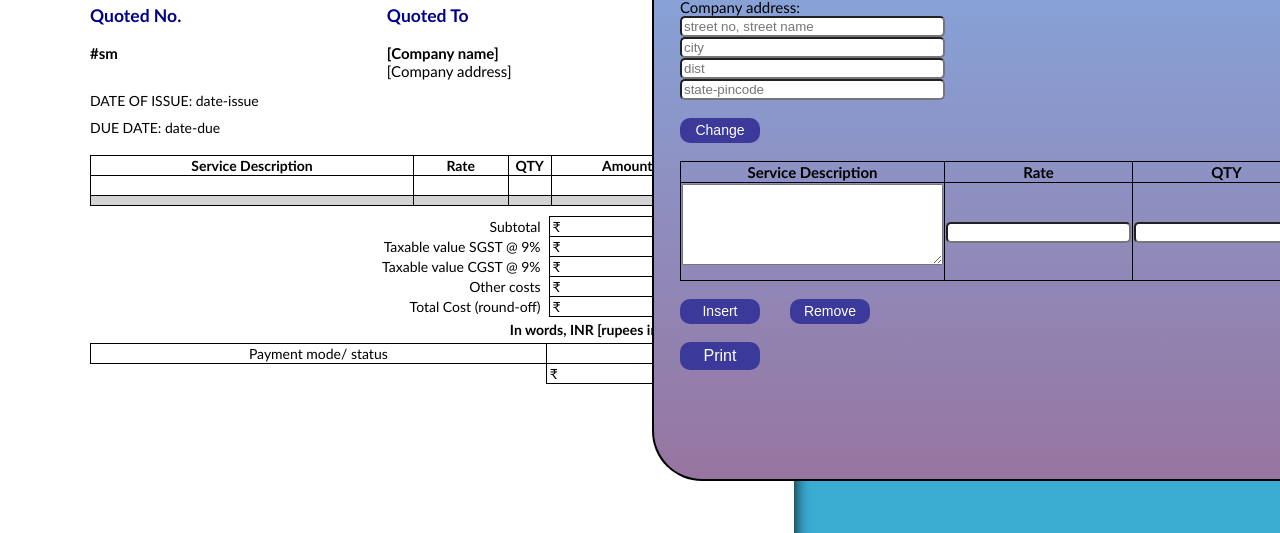
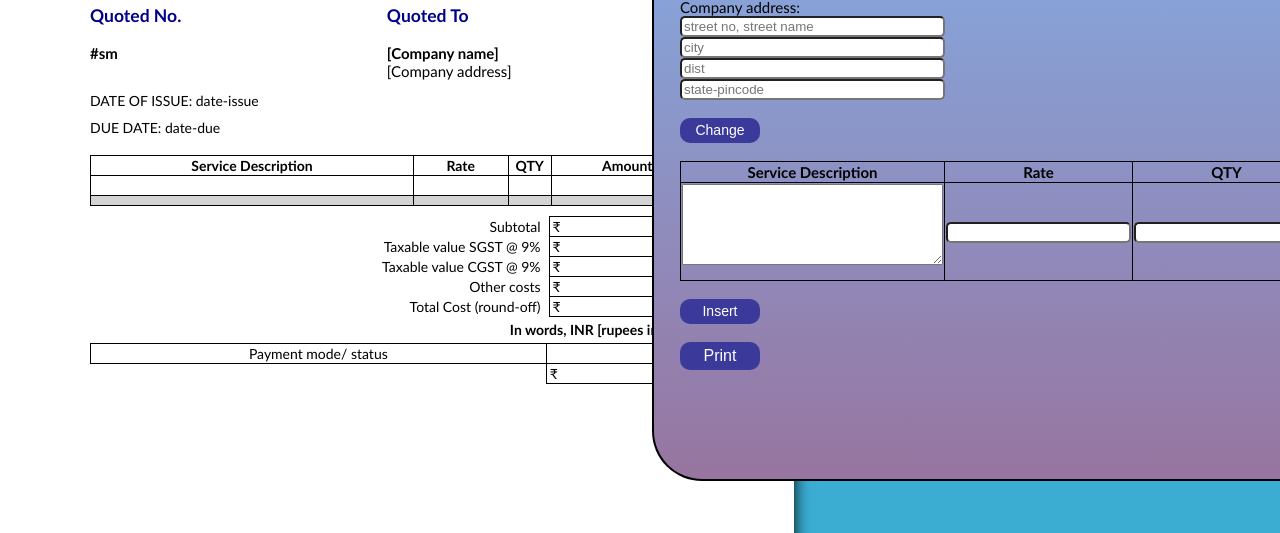
Before and after one commit to samcaddesign/invoice, a plain HTML site: page index.html in a window 1280 px wide. Shown: the part 225-758 px from the top of the page. Drawn offline with Linux system fonts and the light colour scheme.

Commit message:
Update index.html

```diff
--- a/index.html
+++ b/index.html
@@ -211,7 +211,7 @@
 
         <div class="descrip-btn">
             <button onclick="addRow(), subT(),convertNum()">Insert</button>
-            <button onclick="remRow()">Remove</button>
+<!--             <button onclick="remRow()">Remove</button> -->
         </div>
 
 
```
